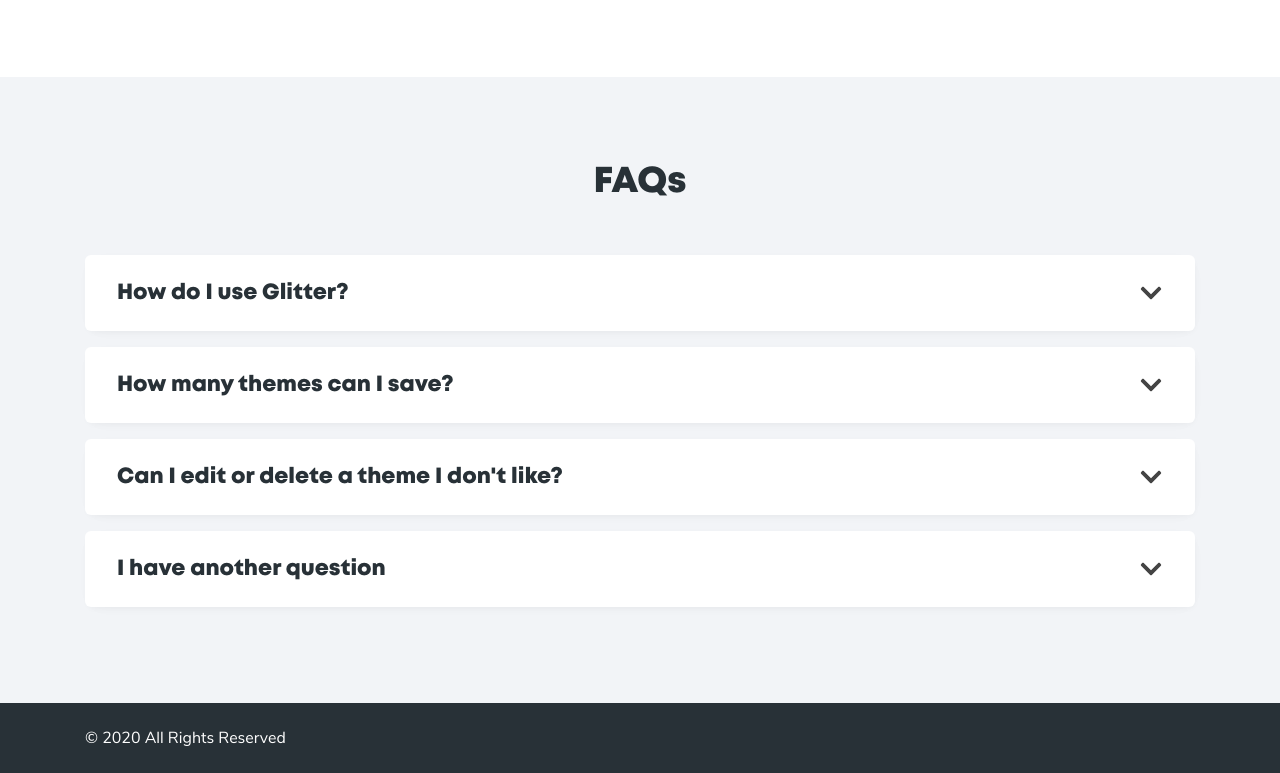
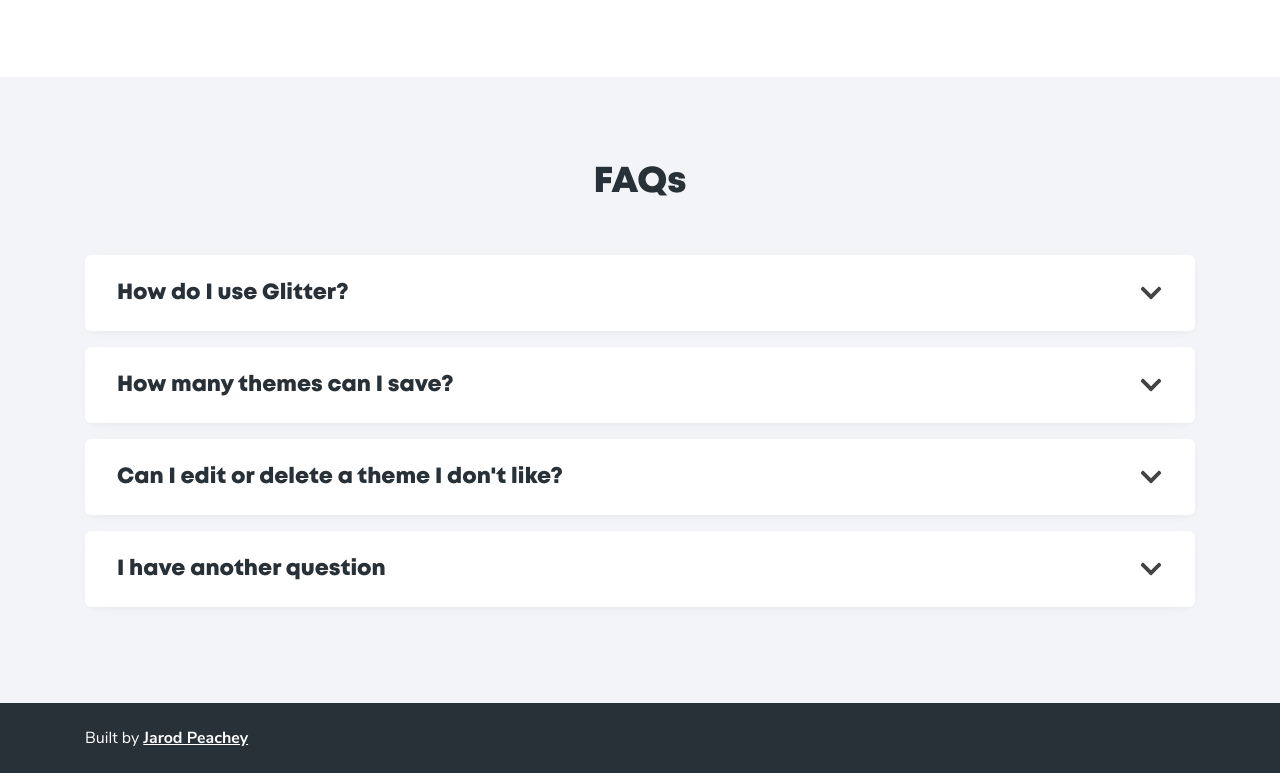
Before and after one commit to jarodpeachey/glitter-web, a Gatsby site: page / in a window 1280 px wide. Shown: the part 2838-3611 px from the top of the page. Built offline with nearby package versions, Linux system fonts and the light colour scheme; Gatsby itself is replaced by a stand-in of ours.

Commit message:
Update copyright

```diff
--- a/src/components/Footer.js
+++ b/src/components/Footer.js
@@ -8,7 +8,7 @@ const Footer = props => {
       <footer className="footer">
         <div className="container">
           <div className="flex flex-column justify-content-start align-items-center flex-md-row justify-content-md-between">
-            <p>© 2020 All Rights Reserved</p>
+            <p>Built by <a href="https://twitter.com/jarodpeachey" target="_blank">Jarod Peachey</a></p>
           </div>
         </div>
       </footer>
--- a/src/styles/partials/_footer.scss
+++ b/src/styles/partials/_footer.scss
@@ -10,4 +10,10 @@ footer.footer {
     font-size: 16px;
     margin: 0;
   }
+
+  a {
+    color: white;
+    font-size: 16px;
+    text-decoration: underline;
+  }
 }
```
